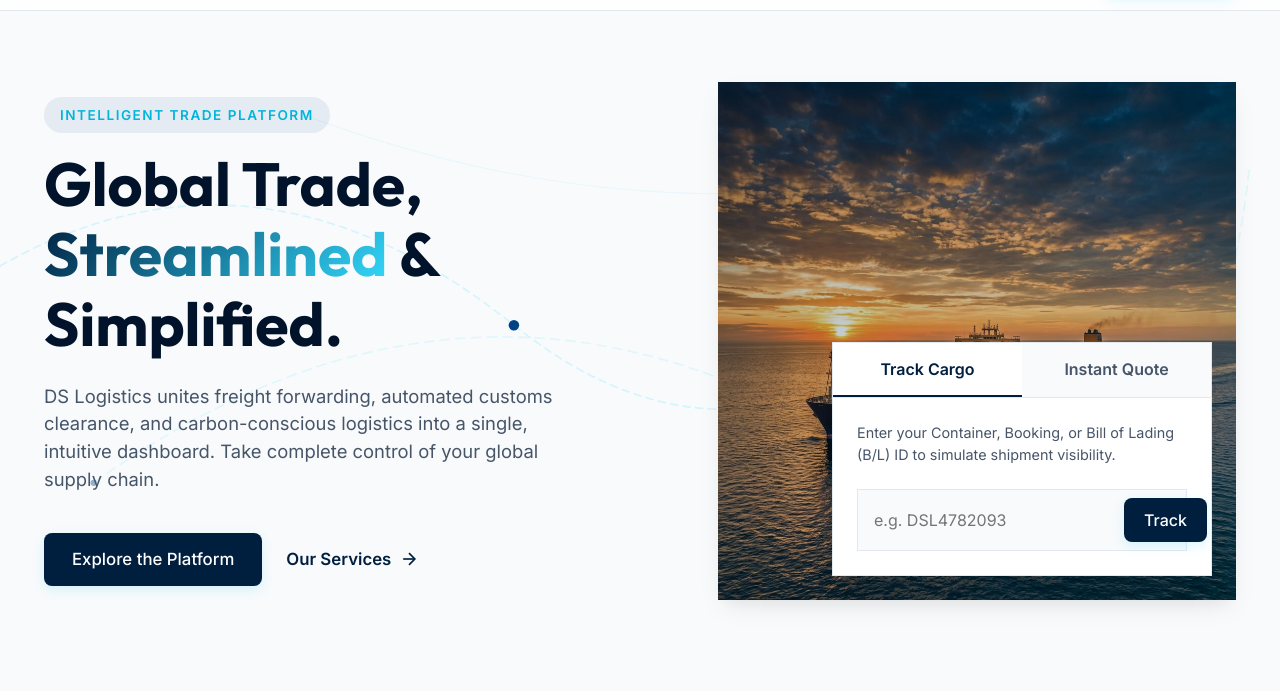
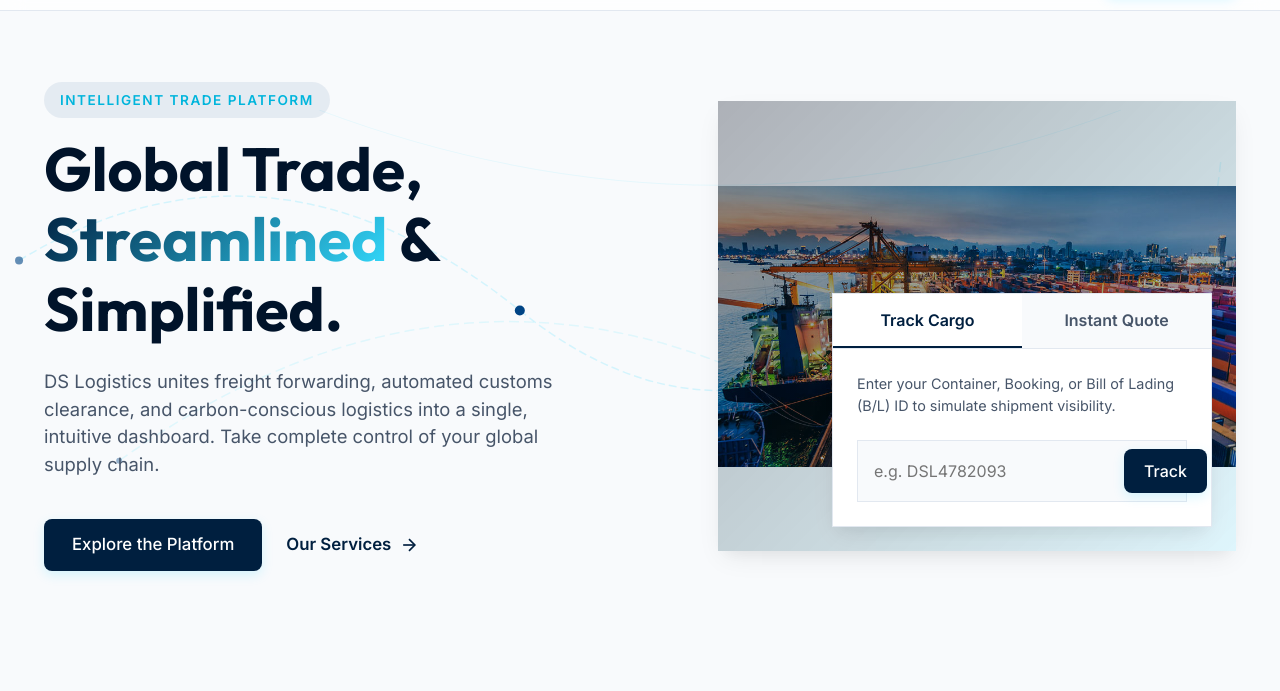
Before and after one commit to pravinchris/DSLogistics, a plain HTML site: page index.html in a window 1280 px wide. Shown: the part 62-753 px from the top of the page. Drawn offline with Linux system fonts and the light colour scheme.

Commit message:
Update hero section with stunning port terminal image and optimized dimensions

```diff
--- a/index.html
+++ b/index.html
@@ -128,7 +128,7 @@
 
         <!-- Hero Visual Section with Image -->
         <div class="hero-visual-section">
-          <img src="images/hero-shipping.png" alt="Global cargo ship and logistics network" class="hero-visual-image" loading="lazy">
+          <img src="images/hero-port.png" alt="Modern cargo port terminal with stacked containers and loading cranes" class="hero-visual-image" loading="lazy">
           <div class="hero-visual-overlay"></div>
 
           <!-- Interactive Shipment Tracker / Quote Widget -->
--- a/styles.css
+++ b/styles.css
@@ -544,6 +544,10 @@
     border-radius: var(--border-radius-lg);
     overflow: hidden;
     box-shadow: var(--shadow-lg);
+    min-height: 450px;
+    display: flex;
+    align-items: center;
+    justify-content: center;
   }
 
   .hero-visual-image {
@@ -1851,6 +1855,11 @@
     gap: var(--space-md);
   }
 
+  .platform-layout {
+    grid-template-columns: 1fr;
+    gap: var(--space-md);
+  }
+
   .platform-tabs {
     flex-direction: row;
     overflow-x: auto;
```
Also changed, not shown: images/hero-port.png (added).
